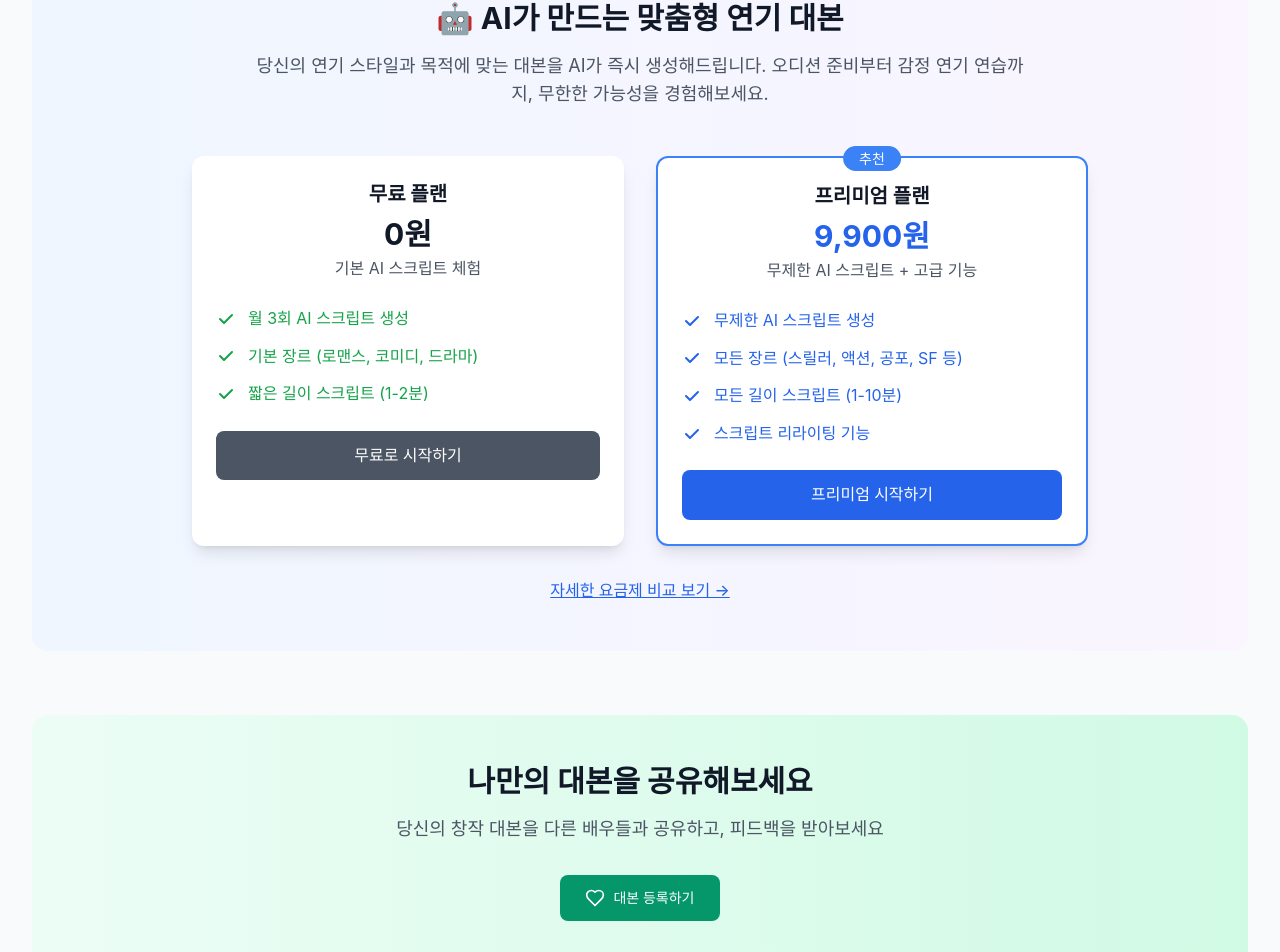
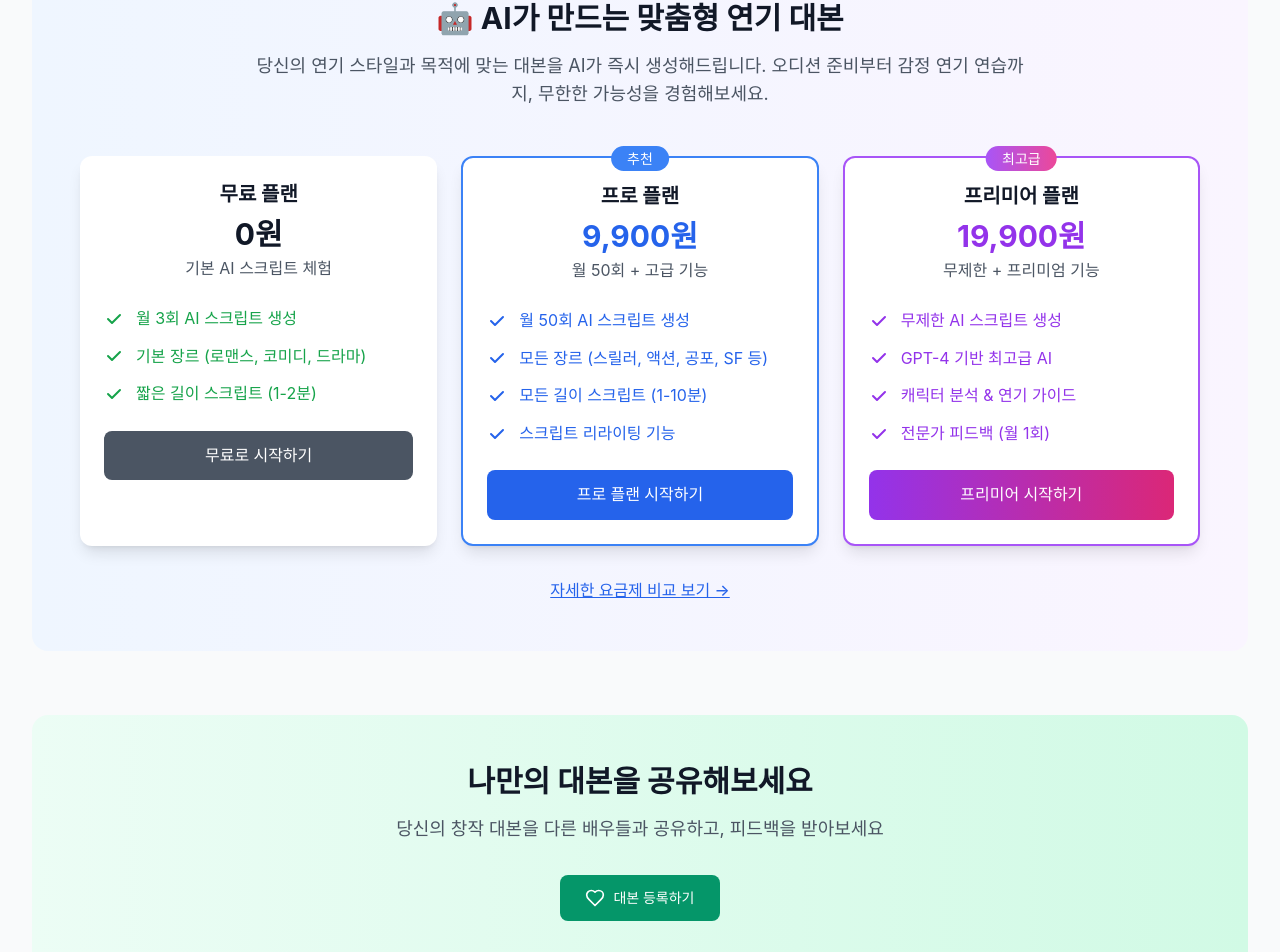
Before and after one commit to actscript0317/actscript, a React (Create React App) app in the folder frontend/: page / in a window 1280 px wide. Shown: the part 1342-2294 px from the top of the page. Built offline with nearby package versions, Linux system fonts and the light colour scheme; no server answers.

Commit message:
가보자잇

```diff
--- a/frontend/src/pages/Home.js
+++ b/frontend/src/pages/Home.js
@@ -122,7 +122,7 @@ const Home = () => {
             </div>
 
             {/* 요금제 비교 */}
-            <div className="grid md:grid-cols-2 gap-8 max-w-4xl mx-auto mb-8">
+            <div className="grid md:grid-cols-3 gap-6 max-w-6xl mx-auto mb-8">
               {/* 무료 플랜 */}
               <div className="bg-white rounded-xl p-6 shadow-lg">
                 <div className="text-center mb-6">
@@ -158,7 +158,7 @@ const Home = () => {
                 </Link>
               </div>
 
-              {/* 프리미엄 플랜 */}
+              {/* 프로 플랜 */}
               <div className="bg-white rounded-xl p-6 shadow-lg border-2 border-blue-500 relative">
                 <div className="absolute -top-3 left-1/2 transform -translate-x-1/2">
                   <span className="bg-blue-500 text-white px-4 py-1 rounded-full text-sm font-medium">
@@ -166,16 +166,16 @@ const Home = () => {
                   </span>
                 </div>
                 <div className="text-center mb-6">
-                  <h3 className="text-xl font-bold text-gray-900 mb-2">프리미엄 플랜</h3>
+                  <h3 className="text-xl font-bold text-gray-900 mb-2">프로 플랜</h3>
                   <div className="text-3xl font-bold text-blue-600 mb-1">9,900원</div>
-                  <div className="text-gray-600">무제한 AI 스크립트 + 고급 기능</div>
+                  <div className="text-gray-600">월 50회 + 고급 기능</div>
                 </div>
                 <ul className="space-y-3 mb-6">
                   <li className="flex items-center text-blue-600">
                     <svg className="w-5 h-5 mr-3" fill="currentColor" viewBox="0 0 20 20">
                       <path fillRule="evenodd" d="M16.707 5.293a1 1 0 010 1.414l-8 8a1 1 0 01-1.414 0l-4-4a1 1 0 011.414-1.414L8 12.586l7.293-7.293a1 1 0 011.414 0z" clipRule="evenodd" />
                     </svg>
-                    무제한 AI 스크립트 생성
+                    월 50회 AI 스크립트 생성
                   </li>
                   <li className="flex items-center text-blue-600">
                     <svg className="w-5 h-5 mr-3" fill="currentColor" viewBox="0 0 20 20">
@@ -200,7 +200,53 @@ const Home = () => {
                   to="/pricing"
                   className="w-full block text-center bg-blue-600 text-white py-3 rounded-lg font-medium hover:bg-blue-700 transition-colors"
                 >
-                  프리미엄 시작하기
+                  프로 플랜 시작하기
+                </Link>
+              </div>
+
+              {/* 프리미어 플랜 */}
+              <div className="bg-white rounded-xl p-6 shadow-lg border-2 border-purple-500 relative">
+                <div className="absolute -top-3 left-1/2 transform -translate-x-1/2">
+                  <span className="bg-gradient-to-r from-purple-500 to-pink-500 text-white px-4 py-1 rounded-full text-sm font-medium">
+                    최고급
+                  </span>
+                </div>
+                <div className="text-center mb-6">
+                  <h3 className="text-xl font-bold text-gray-900 mb-2">프리미어 플랜</h3>
+                  <div className="text-3xl font-bold text-purple-600 mb-1">19,900원</div>
+                  <div className="text-gray-600">무제한 + 프리미엄 기능</div>
+                </div>
+                <ul className="space-y-3 mb-6">
+                  <li className="flex items-center text-purple-600">
+                    <svg className="w-5 h-5 mr-3" fill="currentColor" viewBox="0 0 20 20">
+                      <path fillRule="evenodd" d="M16.707 5.293a1 1 0 010 1.414l-8 8a1 1 0 01-1.414 0l-4-4a1 1 0 011.414-1.414L8 12.586l7.293-7.293a1 1 0 011.414 0z" clipRule="evenodd" />
+                    </svg>
+                    무제한 AI 스크립트 생성
+                  </li>
+                  <li className="flex items-center text-purple-600">
+                    <svg className="w-5 h-5 mr-3" fill="currentColor" viewBox="0 0 20 20">
+                      <path fillRule="evenodd" d="M16.707 5.293a1 1 0 010 1.414l-8 8a1 1 0 01-1.414 0l-4-4a1 1 0 011.414-1.414L8 12.586l7.293-7.293a1 1 0 011.414 0z" clipRule="evenodd" />
+                    </svg>
+                    GPT-4 기반 최고급 AI
+                  </li>
+                  <li className="flex items-center text-purple-600">
+                    <svg className="w-5 h-5 mr-3" fill="currentColor" viewBox="0 0 20 20">
+                      <path fillRule="evenodd" d="M16.707 5.293a1 1 0 010 1.414l-8 8a1 1 0 01-1.414 0l-4-4a1 1 0 011.414-1.414L8 12.586l7.293-7.293a1 1 0 011.414 0z" clipRule="evenodd" />
+                    </svg>
+                    캐릭터 분석 & 연기 가이드
+                  </li>
+                  <li className="flex items-center text-purple-600">
+                    <svg className="w-5 h-5 mr-3" fill="currentColor" viewBox="0 0 20 20">
+                      <path fillRule="evenodd" d="M16.707 5.293a1 1 0 010 1.414l-8 8a1 1 0 01-1.414 0l-4-4a1 1 0 011.414-1.414L8 12.586l7.293-7.293a1 1 0 011.414 0z" clipRule="evenodd" />
+                    </svg>
+                    전문가 피드백 (월 1회)
+                  </li>
+                </ul>
+                <Link
+                  to="/pricing"
+                  className="w-full block text-center bg-gradient-to-r from-purple-600 to-pink-600 text-white py-3 rounded-lg font-medium hover:from-purple-700 hover:to-pink-700 transition-colors"
+                >
+                  프리미어 시작하기
                 </Link>
               </div>
             </div>
--- a/frontend/src/pages/Payment.js
+++ b/frontend/src/pages/Payment.js
@@ -1,15 +1,29 @@
-import React, { useState } from 'react';
+import React, { useState, useEffect } from 'react';
 import { useAuth } from '../contexts/AuthContext';
+import { useLocation } from 'react-router-dom';
 
 const Payment = () => {
   const { user } = useAuth();
+  const location = useLocation();
+  const planInfo = location.state;
+
   const [paymentData, setPaymentData] = useState({
-    amount: 9900,
-    orderName: 'AI 스크립트 생성 서비스 - 프리미엄 플랜',
+    amount: planInfo?.amount || 9900,
+    orderName: `AI 스크립트 생성 서비스 - ${planInfo?.planName || '프로 플랜'}`,
     customerName: user?.name || '',
     customerEmail: user?.email || ''
   });
   const [loading, setLoading] = useState(false);
+
+  useEffect(() => {
+    if (planInfo) {
+      setPaymentData(prev => ({
+        ...prev,
+        amount: planInfo.amount,
+        orderName: `AI 스크립트 생성 서비스 - ${planInfo.planName}`
+      }));
+    }
+  }, [planInfo]);
 
   const handlePayment = async () => {
     setLoading(true);
@@ -25,11 +39,33 @@ const Payment = () => {
         body: JSON.stringify(paymentData)
       });
 
+      console.log('Response status:', response.status);
+      console.log('Response headers:', response.headers);
+
       if (!response.ok) {
-        throw new Error('결제 준비 실패');
+        const errorText = await response.text();
+        console.error('Error response:', errorText);
+        throw new Error(`결제 준비 실패: ${response.status} ${response.statusText}`);
       }
 
-      const { data } = await response.json();
+      // JSON 파싱 전에 응답이 실제로 JSON인지 확인
+      const responseText = await response.text();
+      console.log('Response text:', responseText);
+
+      let responseData;
+      try {
+        responseData = JSON.parse(responseText);
+      } catch (jsonError) {
+        console.error('JSON 파싱 에러:', jsonError);
+        console.error('응답 내용:', responseText);
+        throw new Error('서버 응답이 올바른 JSON 형식이 아닙니다.');
+      }
+
+      if (!responseData.success) {
+        throw new Error(responseData.error || '결제 준비 중 오류가 발생했습니다.');
+      }
+
+      const { data } = responseData;
 
       // 나이스페이먼트 결제창 호출 (새 창에서)
       const form = document.createElement('form');
--- a/frontend/src/pages/Pricing.js
+++ b/frontend/src/pages/Pricing.js
@@ -6,14 +6,21 @@ const Pricing = () => {
   const navigate = useNavigate();
   const { user } = useAuth();
 
-  const handleSelectPlan = (planType) => {
+  const handleSelectPlan = (planType, amount, planName) => {
     if (!user) {
       navigate('/login');
       return;
     }
 
-    if (planType === 'premium') {
-      navigate('/payment');
+    if (planType === 'pro' || planType === 'premier') {
+      // 결제 페이지로 플랜 정보 전달
+      navigate('/payment', {
+        state: {
+          planType,
+          amount,
+          planName
+        }
+      });
     }
   };
 
@@ -23,7 +30,8 @@ const Pricing = () => {
       price: '0원',
       period: '영구무료',
       type: 'free',
-      description: '기본적인 AI 스크립트 생성',
+      amount: 0,
+      description: '기본적인 AI 스크립트 체험',
       features: [
         '월 3회 AI 스크립트 생성',
         '기본 장르 지원 (로맨스, 코미디, 드라마)',
@@ -41,25 +49,53 @@ const Pricing = () => {
       popular: false
     },
     {
-      name: '프리미엄 플랜',
+      name: '프로 플랜',
       price: '9,900원',
       period: '월',
-      type: 'premium',
-      description: '무제한 AI 스크립트 생성 + 고급 기능',
+      type: 'pro',
+      amount: 9900,
+      description: '확장된 AI 스크립트 생성 서비스',
       features: [
-        '무제한 AI 스크립트 생성',
+        '월 50회 AI 스크립트 생성',
         '모든 장르 지원 (스릴러, 액션, 공포, 판타지, SF 등)',
         '모든 길이 스크립트 (1-10분)',
-        '고급 감정 분석 및 맞춤형 대본',
         '스크립트 리라이팅 기능',
         '대본함 무제한 저장',
         '우선 고객지원',
-        '새로운 기능 우선 체험'
+        '광고 제거'
+      ],
+      limitations: [
+        '월 생성 횟수 제한 (50회)',
+        'AI 모델 선택 제한'
+      ],
+      buttonText: '프로 플랜 시작하기',
+      buttonColor: 'bg-blue-600 hover:bg-blue-700',
+      popular: true
+    },
+    {
+      name: '프리미어 플랜',
+      price: '19,900원',
+      period: '월',
+      type: 'premier',
+      amount: 19900,
+      description: '무제한 AI 스크립트 + 프리미엄 기능',
+      features: [
+        '무제한 AI 스크립트 생성',
+        '모든 장르 지원 + 실험적 장르',
+        '모든 길이 스크립트 (1-15분)',
+        '고급 감정 분석 및 맞춤형 대본',
+        '스크립트 리라이팅 무제한',
+        '대본함 무제한 저장',
+        'GPT-4 기반 최고급 AI 모델',
+        '캐릭터 분석 및 연기 가이드',
+        '1:1 전담 고객지원',
+        '새로운 기능 우선 체험',
+        '월 1회 전문가 피드백'
       ],
       limitations: [],
-      buttonText: '프리미엄 시작하기',
-      buttonColor: 'bg-blue-600 hover:bg-blue-700',
-      popular: true
+      buttonText: '프리미어 시작하기',
+      buttonColor: 'bg-gradient-to-r from-purple-600 to-pink-600 hover:from-purple-700 hover:to-pink-700',
+      popular: false
     }
   ];
 
@@ -77,7 +113,7 @@ const Pricing = () => {
         </div>
 
         {/* 요금제 카드 */}
-        <div className="grid md:grid-cols-2 gap-8 max-w-5xl mx-auto">
+        <div className="grid md:grid-cols-3 gap-6 max-w-7xl mx-auto">
           {plans.map((plan, index) => (
             <div
               key={index}
@@ -144,7 +180,7 @@ const Pricing = () => {
 
               {/* 버튼 */}
               <button
-                onClick={() => handleSelectPlan(plan.type)}
+                onClick={() => handleSelectPlan(plan.type, plan.amount, plan.name)}
                 disabled={plan.type === 'free'}
                 className={`w-full py-3 px-6 rounded-lg font-medium text-white transition-colors ${plan.buttonColor}`}
               >
```
